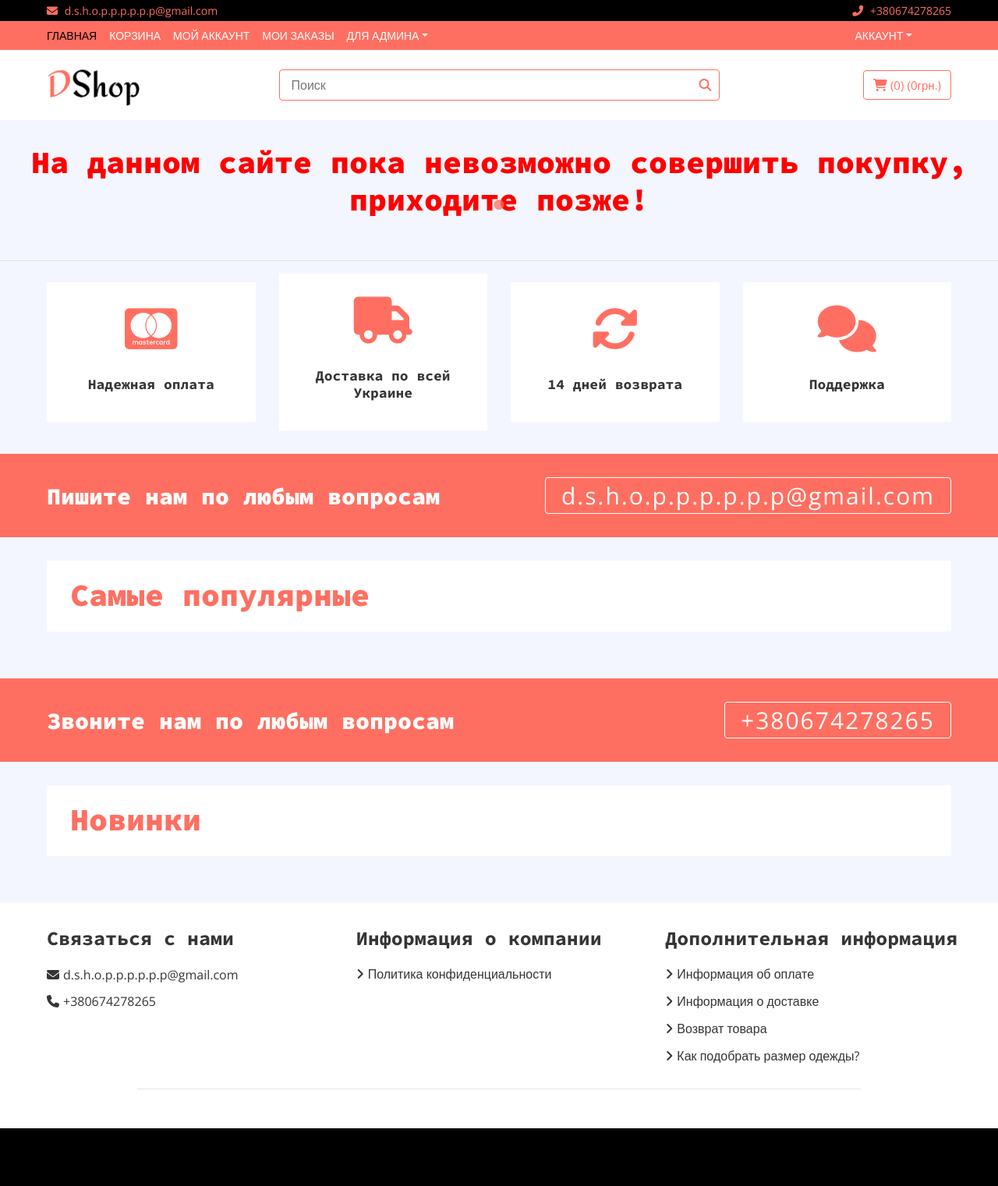
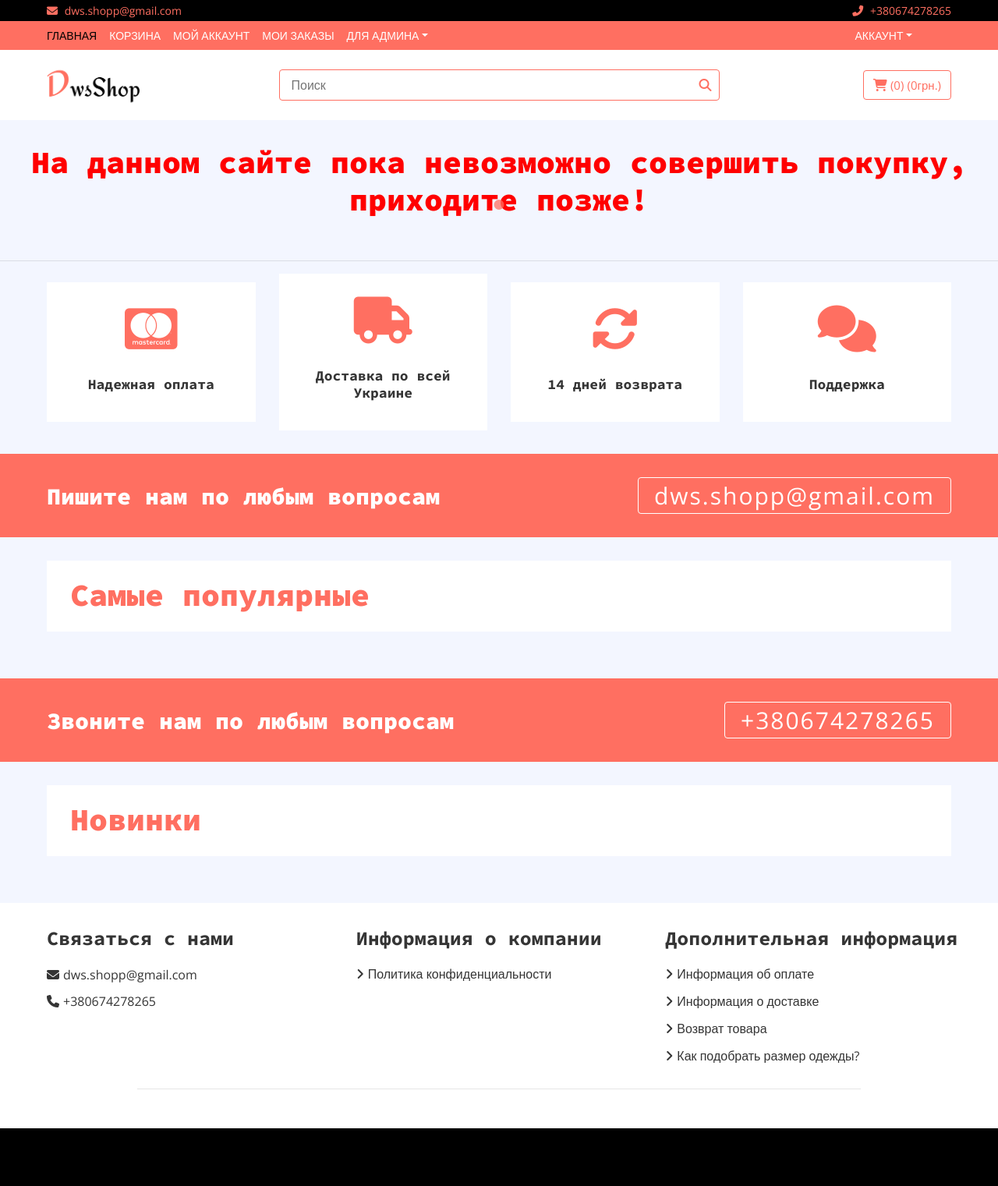
Before and after one commit to Denis-web-spider/ecommerce, a Django app: page / in a window 1280 px wide. Shown: the whole page at 78% size. Run offline with Django 3.2, Linux system fonts and the light colour scheme; the visitor is signed in with stand-in values (Sample User, id 1); data comes from the database, SQL or seed files in the repository; data that the repository does not hold is empty; parts of the project's set-up code (start-up, migrations or seed data) failed here and were passed over; some libraries are stand-ins or nearby versions.

Commit message:
changed logo and email info (related to domain name)

```diff
--- a/templates/base.html
+++ b/templates/base.html
@@ -33,7 +33,7 @@
                 <div class="row">
                     <div class="col-sm-6">
                         <i class="fa fa-envelope"></i>
-                        d.s.h.o.p.p.p.p.p.p@gmail.com
+                        dws.shopp@gmail.com
                     </div>
                     <div class="col-sm-6">
                         <i class="fa fa-phone-alt"></i>
@@ -145,7 +145,7 @@
                         <div class="footer-widget">
                             <h2>Связаться с нами</h2>
                             <div class="contact-info">
-                                <p><i class="fa fa-envelope"></i>d.s.h.o.p.p.p.p.p.p@gmail.com</p>
+                                <p><i class="fa fa-envelope"></i>dws.shopp@gmail.com</p>
                                 <p><i class="fa fa-phone"></i>+380674278265</p>
                             </div>
                         </div>
--- a/templates/home.html
+++ b/templates/home.html
@@ -111,7 +111,7 @@
                         <h1>Пишите нам по любым вопросам</h1>
                     </div>
                     <div class="col-md-6">
-                        <a href="#" style="pointer-events: none;">d.s.h.o.p.p.p.p.p.p@gmail.com</a>
+                        <a href="#" style="pointer-events: none;">dws.shopp@gmail.com</a>
                     </div>
                 </div>
             </div>
```
Also changed, not shown: static/img/dshop_logo.png, static/img/logo.png (deleted), static_dev/img/dshop_logo.png.
